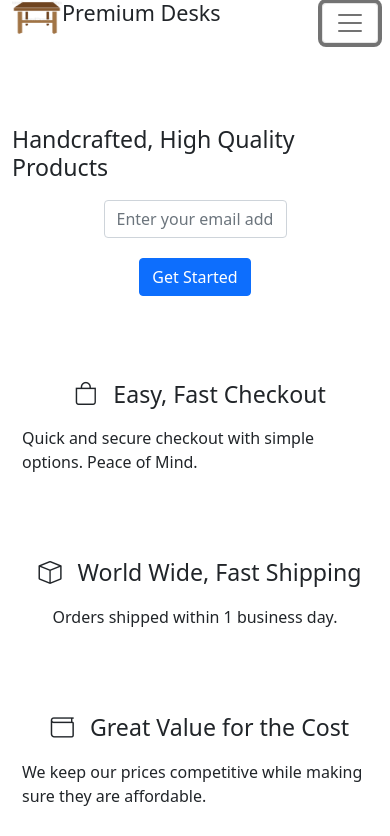
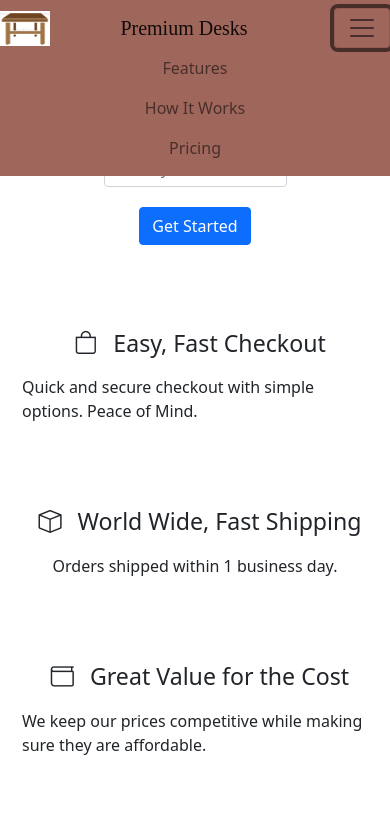
Before and after one commit to DavidL209IAF/david-lopez-landing-page-template-project, a plain HTML site: page index.html in a window 390 px wide. Both pictures are taken after a click on the button 350 px from the left and 23 px from the top of the page. Shown: the top 836 px of the page. Drawn offline with nearby package versions, Linux system fonts and the light colour scheme.

Commit message:
fixed nav bar

```diff
--- a/index.html
+++ b/index.html
@@ -14,39 +14,33 @@
     <div id="mainDiv" class="container-fluid">
         <div class="row">
             <div class="col-12">
-
-                   <!--logo and brand-->
-                <div id="headerDiv" class="d-flex justify-content-start">
-                    <img id = "deskLogo" src="deskLogo.PNG" alt="deskLogo" width="50" height="35">
-                    <h4>Premium Desks</h4>
-                </div>
-                <!--logo and brand-->
-
-                <!--NavBar-->
-            <div id = "topNavBar" class="d-flex justify-content-end">
-                <nav class="navbar navbar-expand-md navbar-light">
-                    <button id='navButtonColl' class="navbar-toggler" type="button" data-toggle="collapse" data-target="#navbarNav" aria-controls="navbarNav" aria-expanded="false" aria-label="Toggle navigation">
+                <header id="header">
+              <!--NavBar-->
+                <nav id = "nav-bar" class="navbar navbar-expand-md navbar-light">
+                    <img id = "header-img" src="deskLogo.PNG" alt="deskLogo" width="50" height="35">
+                    <a id = "navBrand" class="navbar-brand" href="#">Premium Desks</a>
+                    <button class="navbar-toggler" type="button" data-toggle="collapse" data-target="#navbarNav1">
                         <span class="navbar-toggler-icon"></span>
                       </button>
-                      <div class="collapse navbar-collapse" id="navbarNav">
-                    <ul class="navbar-nav">
-                        <li class="nav-item active"><a class="nav-link" href="#feature1">Features</a></li>
-                        <li class="nav-item"><a class="nav-link" href="#deskVideo">How It Works</a></li>
+                      <div class="collapse navbar-collapse justify-content-center" id="navbarNav1">
+                    <ul id = 'testUl'class="navbar-nav align-items-center">
+                        <li class="nav-item"><a class="nav-link" href="#feature1">Features</a></li>
+                        <li class="nav-item"><a class="nav-link" href="#video">How It Works</a></li>
                         <li class="nav-item"><a class="nav-link" href="#prices">Pricing</a></li>
                     </ul>
                 </div>
                 </nav>
-            </div>
             <!--NavBar-->
+        </header>
 
 
         <!--email form-->
-        <form>
+        <form id="form">
             <div id ="emailForm">
                 <h3 >Handcrafted, High Quality Products</h3>
-                <input type="email" class="form-control margin10" id="InputEmail"
+                <input type="email" class="form-control margin10" id="email"
                  placeholder="Enter your email address" required>
-                 <button type="submit" class="btn btn-primary margin10">Get Started</button>
+                 <button id="submit" type="submit" class="btn btn-primary margin10" formaction="https://www.freecodecamp.com/email-submit">Get Started</button>
                 </div>
             </form>
 
@@ -77,7 +71,7 @@
                      <!--Features-->
 
                      <!--Video-->
-                     <div id="deskVideo">
+                     <div id="video">
                         <iframe width="560" height="315" src="https://www.youtube.com/embed/GQ_X-XVit_g"
                         title="YouTube video player" frameborder="0" allow="accelerometer; autoplay;
                         clipboard-write; encrypted-media; gyroscope; picture-in-picture" allowfullscreen></iframe>
@@ -128,7 +122,8 @@
 
             </div>
         </div>
+        </div>
+        <script src="https://code.jquery.com/jquery-3.5.1.slim.min.js" integrity="sha384-DfXdz2htPH0lsSSs5nCTpuj/zy4C+OGpamoFVy38MVBnE+IbbVYUew+OrCXaRkfj" crossorigin="anonymous"></script>
+        <script src="https://cdn.jsdelivr.net/npm/bootstrap@4.6.0/dist/js/bootstrap.bundle.min.js" integrity="sha384-Piv4xVNRyMGpqkS2by6br4gNJ7DXjqk09RmUpJ8jgGtD7zP9yug3goQfGII0yAns" crossorigin="anonymous"></script>
 </body>
 </html>
-
-<!-- footer and gg-->
--- a/styles.css
+++ b/styles.css
@@ -1,17 +1,12 @@
 #mainDiv{
     min-width: 310px;
 }
-#brandName {
-font-family: serif ;
-padding-top: 10px;
-margin-bottom: 40px;
+#nav-bar{
+    margin-left: -12px;
+    width: 100%;
 }
-#headerDiv{
-    display: flex;
-    justify-content: left;
-}
-#topNavBar{
-    margin-top:-40px;
+#navBrand {
+font-family: serif;
 }
 
 #emailForm{
@@ -21,7 +16,7 @@ margin-bottom: 40px;
     margin-top: 75px;
 }
 
-#InputEmail{
+#email{
     width:25%;
 }
 .margin10{
@@ -34,7 +29,7 @@ margin-bottom: 40px;
     flex-direction: column;
     margin-top: 75px;
 }
-#deskVideo{
+#video{
     display:flex;
     justify-content: center;
     margin-top: 75px;
@@ -46,12 +41,15 @@ margin-bottom: 40px;
     }
 }
 @media (max-width: 860px){
-    #InputEmail{
+    #email{
         width:50%;
     }
 }
-
-
+@media (max-width: 768px){
+    #testUl{
+        margin-right: -200px;
+    }
+}
 .priceBox{
     border-color: black;
     border-style: solid;
@@ -80,3 +78,19 @@ margin: 5px;
 #links{
     background-color: #9F675C;
 }
+.navbar {
+    position: fixed;
+    width: 100%;
+    background-color: #9F675C;
+  }
+  .navbar a {
+    float: right;
+    display: block;
+  }
+  .navbar a:hover {
+    background: #ddd;
+    color: black;
+  }
+#testUl{
+    margin-left: -200px;
+}
```
